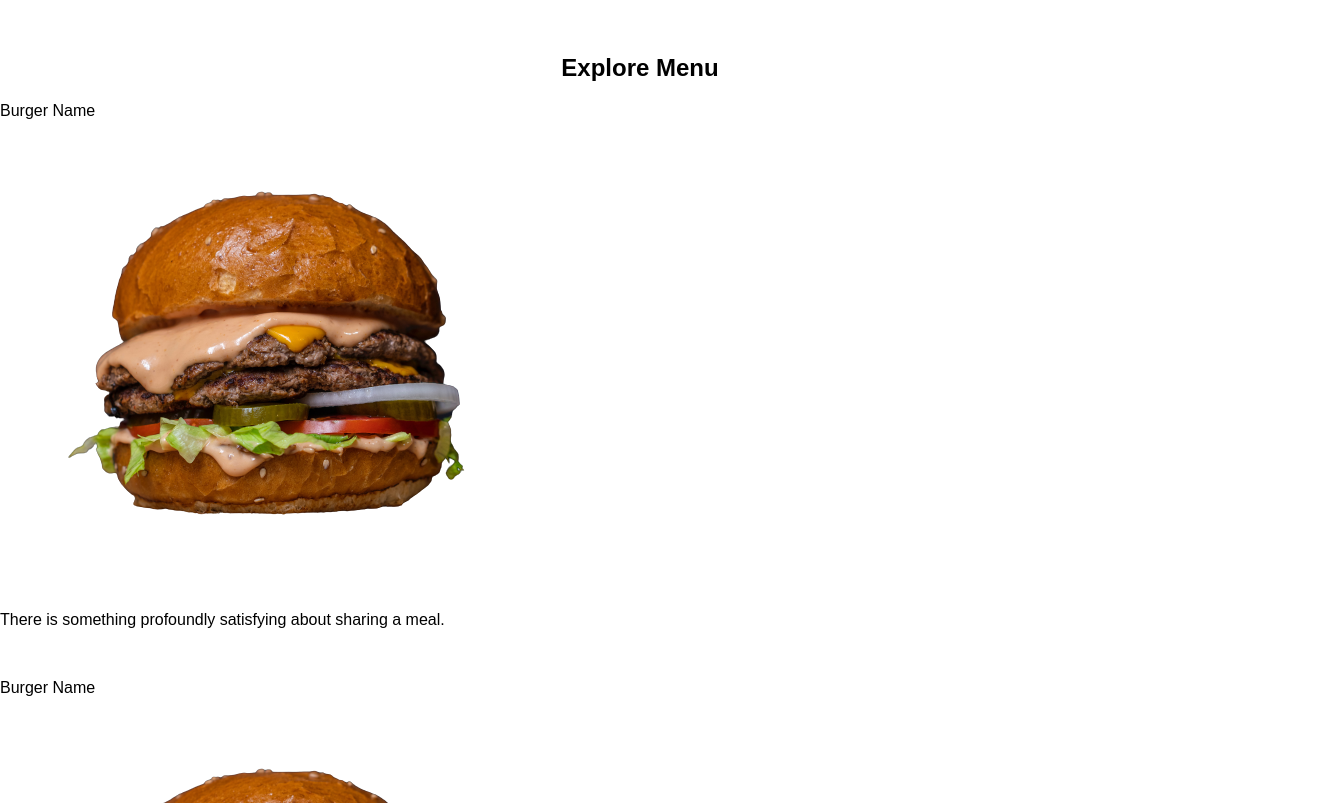
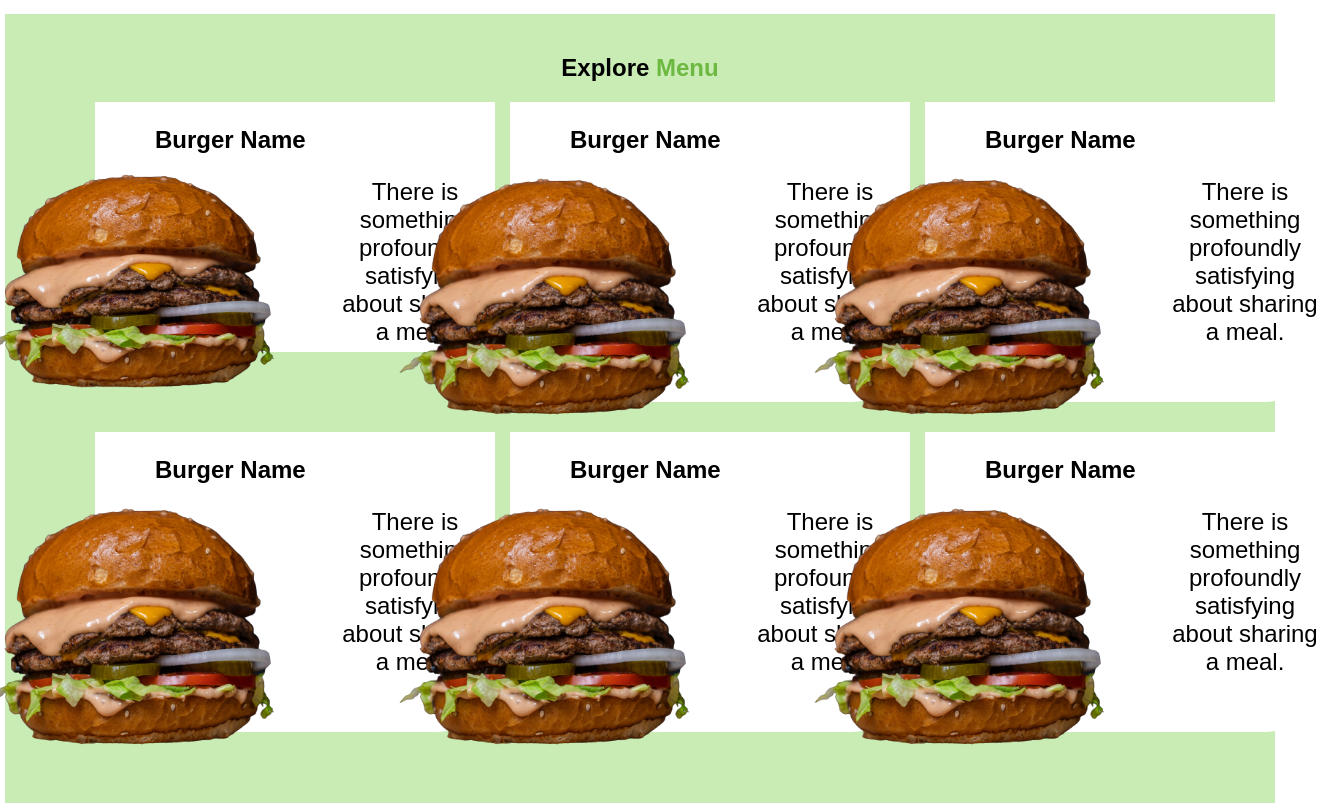
Before and after one commit to faisoabdirisak/Week2_Id_Project, a plain HTML site: page index.html in a window 1280 px wide. Shown: the part 1460-2263 px from the top of the page, 1325 px wide, since content can reach past the window. Drawn offline with Linux system fonts and the light colour scheme.

Commit message:
it will add explore menu section with css style

```diff
--- a/index.css
+++ b/index.css
@@ -57,12 +57,259 @@ h2{
     font-size: 24px;
 }
 
+/* menu section */
+
+.menu{
+    background-color:#C9ECB5;
+    margin-right: 5px;
+    margin-left: 5px;
+    height: 800px;
+    margin-bottom: -40px;
+}
+.main-menu{
+    display: flex;
+    flex-direction: column;
+    justify-content: space-between;
+    margin: 5px;
+    margin-left: 20px;
+
+}
+.main-menu1{
+    display: flex;
+    flex-direction: row;
+    justify-content: space-between;
+
+}
+.main-menu2{
+    display: flex;
+    flex-direction: row;
+    justify-content: space-around;
+
+}
+
+
+.menu1{
+    width: 200px;
+    margin-top: 20px;
+    margin-bottom: 20px;
+    flex: 1;
+
+}
+.menu1 img:nth-child(2){
+    width: 400px;
+    height: 300px;
+    float: left;
+    margin-left: -160px;
+    margin-top: -40px;
+}
+.menu1 div{
+    float: left;
+    width: 400px;
+    height: 250px;
+    margin-left: 70px;
+    margin-top: -20px;
+    margin-bottom: 10px;
+    background-color: white;
+    border-bottom-right-radius:60px;
+ }
+ .menu1 p:first-child{
+    font-weight: bolder;
+    margin-left: 60px;
+    font-size: 24px;
+}
+.menu1 p:last-child{
+    padding-bottom: 10px;
+    font-size: 24px;
+    margin-left: -300px;
+    text-align: center;
+}
+.menu2{
+    width: 250px;
+    margin-top: 20px;
+    margin-bottom: 20px;
+    flex: 1;
+
+}
+.menu2 img:nth-child(2){
+    width: 400px;
+    height: auto;
+    float: left;
+    margin-left: -160px;
+    margin-top: -40px;
+}
+.menu2 div{
+    float: left;
+    width: 400px;
+    height: 300px;
+    margin-left: 70px;
+    margin-top: -20px;
+    margin-bottom: 10px;
+    background-color: white;
+    border-bottom-right-radius:60px;
+ }
+ .menu2 p:first-child{
+    font-weight: bolder;
+    margin-left: 60px;
+    font-size: 24px;
+}
+.menu2 p:last-child{
+    padding-bottom: 10px;
+    font-size: 24px;
+    margin-left: -300px;
+    text-align: center;
+}
+.menu3{
+    width: 250px;
+    margin-top: 20px;
+    margin-bottom: 20px;
+    flex: 1;
+
+}
+.menu3 img:nth-child(2){
+    width: 400px;
+    height: auto;
+    float: left;
+    margin-left: -160px;
+    margin-top: -40px;
+}
+.menu3 div{
+    float: left;
+    width: 400px;
+    height: 300px;
+    margin-left: 70px;
+    margin-top: -20px;
+    margin-bottom: 10px;
+    background-color: white;
+    border-bottom-right-radius:60px;
+ }
+ .menu3 p:first-child{
+    font-weight: bolder;
+    margin-left: 60px;
+    font-size: 24px;
+}
+.menu3 p:last-child{
+    padding-bottom: 10px;
+    font-size: 24px;
+    margin-left: -300px;
+    text-align: center;
+}
+
+.menu4{
+    width: 250px;
+    margin-top: 20px;
+    margin-bottom: 20px;
+    flex: 1;
+
+}
+.menu4 img:nth-child(2){
+    width: 400px;
+    height: auto;
+    float: left;
+    margin-left: -160px;
+    margin-top: -40px;
+}
+.menu4 div{
+    float: left;
+    width: 400px;
+    height: 300px;
+    margin-left: 70px;
+    margin-top: -20px;
+    margin-bottom: 10px;
+    background-color: white;
+    border-bottom-right-radius:60px;
+ }
+ .menu4 p:first-child{
+    font-weight: bolder;
+    margin-left: 60px;
+    font-size: 24px;
+}
+.menu4 p:last-child{
+    padding-bottom: 10px;
+    font-size: 24px;
+    margin-left: -300px;
+    text-align: center;
+}
+.menu5{
+    width: 250px;
+    margin-top: 20px;
+    margin-bottom: 20px;
+    flex: 1;
+
+}
+.menu5 img:nth-child(2){
+    width: 400px;
+    height: auto;
+    float: left;
+    margin-left: -160px;
+    margin-top: -40px;
+}
+.menu5 div{
+    float: left;
+    width: 400px;
+    height: 300px;
+    margin-left: 70px;
+    margin-top: -20px;
+    margin-bottom: 10px;
+    background-color: white;
+    border-bottom-right-radius:60px;
+ }
+ .menu5 p:first-child{
+    font-weight: bolder;
+    margin-left: 60px;
+    font-size: 24px;
+}
+.menu5 p:last-child{
+    padding-bottom: 10px;
+    font-size: 24px;
+    margin-left: -300px;
+    text-align: center;
+}
+.menu6{
+    width: 250px;
+    margin-top: 20px;
+    margin-bottom: 20px;
+    flex: 1;
+
+}
+.menu6 img:nth-child(2){
+    width: 400px;
+    height: auto;
+    float: left;
+    margin-left: -160px;
+    margin-top: -40px;
+}
+.menu6 div{
+    float: left;
+    width: 400px;
+    height: 300px;
+    margin-left: 70px;
+    margin-top: -20px;
+    margin-bottom: 10px;
+    background-color: white;
+    border-bottom-right-radius:60px;
+ }
+ .menu6 p:first-child{
+    font-weight: bolder;
+    margin-left: 60px;
+    font-size: 24px;
+}
+.menu6 p:last-child{
+    padding-bottom: 10px;
+    font-size: 24px;
+    margin-left: -300px;
+    text-align: center;
+}
+#mn{
+    color: #6CB840;
+    font-weight: bolder;
+}
+
 /* Hot Deal Section */
 .meal{
     background-color: #C9ECB5;
-    margin-left: 10px;
-    margin-right: 10px;
-    height: 800px;
+    margin-left: 5px;
+    margin-right: 5px;
+    height: 700px;
 
 }
 .hot{
@@ -72,12 +319,17 @@ justify-content: space-between;
 }
 #h{
 
+        font-size: 24px;
+        font-weight: bold;
+        text-align: center;
+
+
 }
 #pics{
     display: flex;
     flex-direction: row;
     align-items: flex-start;
-    margin-bottom: 20px;
+    padding-bottom: 40px;
 }
 #pics img:first-child{
     margin-left: 0;
--- a/index.html
+++ b/index.html
@@ -69,15 +69,15 @@
         <div class="menu">
             <h2>Explore <span id="mn">Menu</span></h2>
             <div class="main-menu">
+                <div class="main-menu1">
                 <div class="menu1">
                 <div>
                     <p>Burger Name</p>
                     <img src="images/Assets-20210930T100524Z-001/Assets/amirali-mirhashemian-sc5sTPMrVfk-unsplash-removebg-preview.png">
-                    <p>There is something profoundly satisfying about sharing a meal.</p>
+                        <p>There is something profoundly satisfying about sharing a meal.</p>
                 </div>
-                </div>
+            </div>
 
-            <br>
             <div class="menu2">
             <div>
                 <p>Burger Name</p>
@@ -85,15 +85,16 @@
                 <p>There is something profoundly satisfying about sharing a meal.</p>
             </div>
             </div>
-            <br>
             <div class="menu3">
                 <div>
                     <p>Burger Name</p>
                     <img src="images/Assets-20210930T100524Z-001/Assets/amirali-mirhashemian-sc5sTPMrVfk-unsplash-removebg-preview.png">
                     <p>There is something profoundly satisfying about sharing a meal.</p>
                 </div>
+            </div>
                 </div>
-                <br>
+
+            <div class="main-menu2">
                 <div class="menu4">
                     <div>
                         <p>Burger Name</p>
@@ -101,7 +102,7 @@
                         <p>There is something profoundly satisfying about sharing a meal.</p>
                     </div>
                     </div>
-                    <br>
+
                     <div class="menu5">
                         <div>
                             <p>Burger Name</p>
@@ -109,14 +110,16 @@
                             <p>There is something profoundly satisfying about sharing a meal.</p>
                         </div>
                         </div>
-                        <br>
+
                         <div class="menu6">
                             <div>
                                 <p>Burger Name</p>
                                 <img src="images/Assets-20210930T100524Z-001/Assets/amirali-mirhashemian-sc5sTPMrVfk-unsplash-removebg-preview.png">
                                 <p>There is something profoundly satisfying about sharing a meal.</p>
                             </div>
+
                             </div>
+                        </div>
         </div>
         </div>
 
```
Also changed, not shown: 1 other file.
